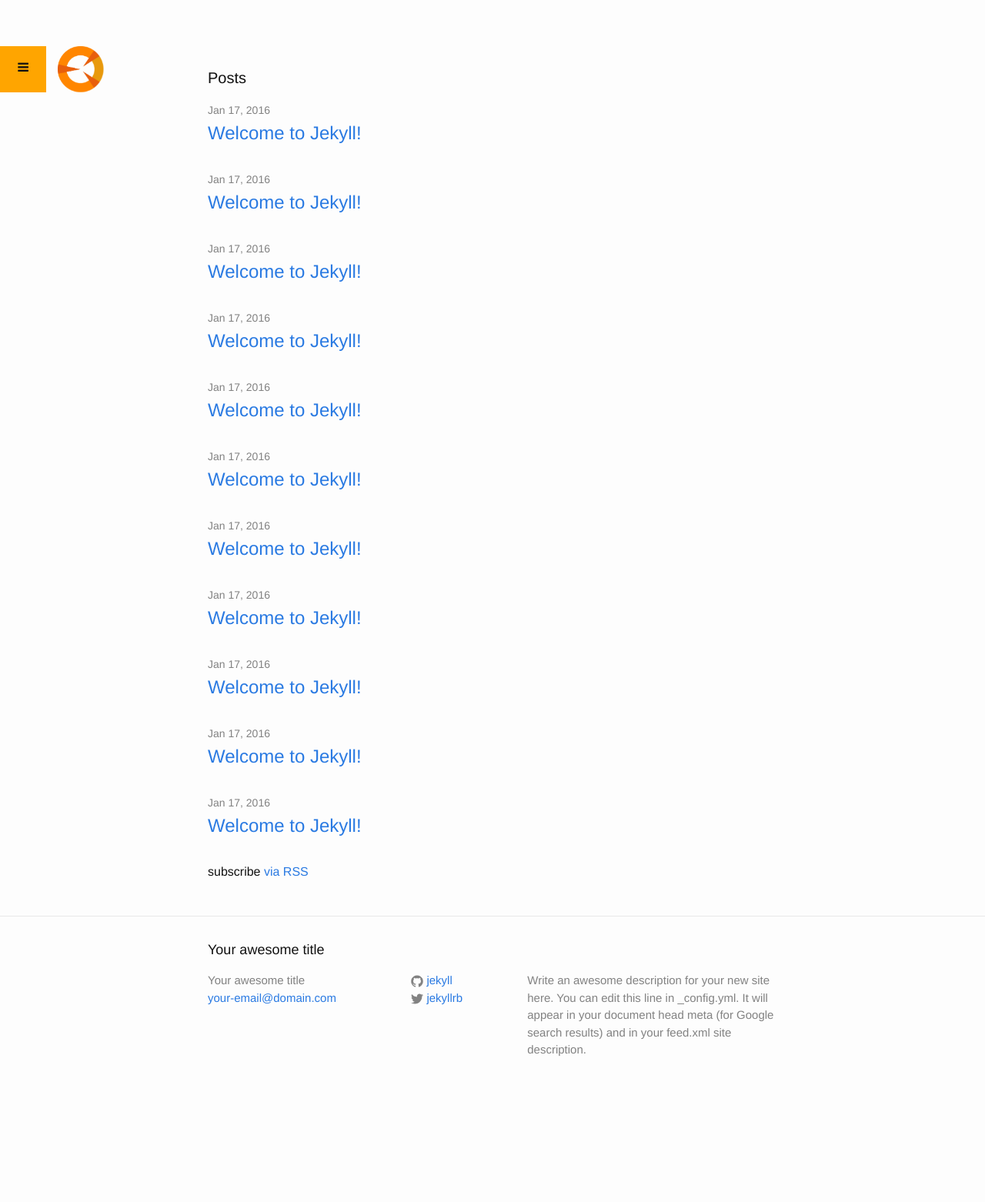
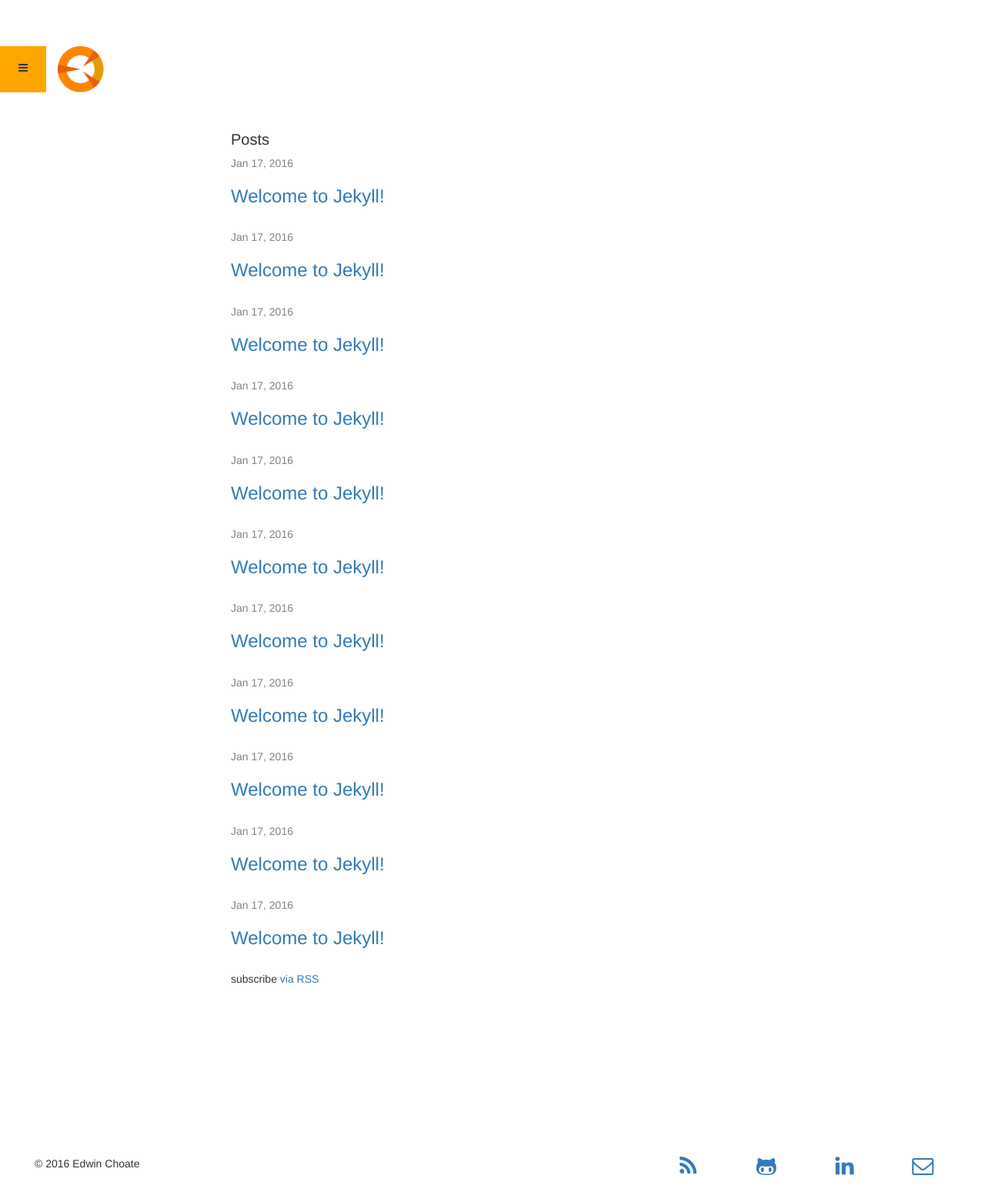
Before and after one commit to edwinchoate/edwinchoate.github.io, a Jekyll site: the page built from index.html, in a window 1280 px wide. Shown: the whole page at 77% size. Built offline with Jekyll 4.4.1, drawn with Linux system fonts in a browser that asks for light colours; before the commit the page ends 1436 px from its top, so only the background shows below that.

Commit message:
completes header and footer layouts

```diff
--- a/_config.yml
+++ b/_config.yml
@@ -6,16 +6,17 @@
 # 'jekyll serve'. If you change this file, please restart the server process.
 
 # Site settings
-title: Your awesome title
-email: your-email@domain.com
+title: edwinchoate.com
+email: edwin.choate@gatech.edu
 description: > # this means to ignore newlines until "baseurl:"
-  Write an awesome description for your new site here. You can edit this
-  line in _config.yml. It will appear in your document head meta (for
-  Google search results) and in your feed.xml site description.
+  Edwin Choate's personal website. Edwin is a current Georgia Tech student
+  from Atlanta, GA studying computer science and design.
 baseurl: "" # the subpath of your site, e.g. /blog
-url: "http://yourdomain.com" # the base hostname & protocol for your site
-twitter_username: jekyllrb
-github_username:  jekyll
+url: "http://edwinchoate.com" # the base hostname & protocol for your site
+twitter_username: edwinchoate
+github_username:  edwinchoate
+instagram_username: edwin.choate
+linkedin_username: edwinchoate
 
 # Build settings
 markdown: kramdown
--- a/_includes/footer.html
+++ b/_includes/footer.html
@@ -1,38 +1,15 @@
 <footer class="site-footer">
 
-  <div class="wrapper">
-
-    <h2 class="footer-heading">{{ site.title }}</h2>
-
-    <div class="footer-col-wrapper">
-      <div class="footer-col footer-col-1">
-        <ul class="contact-list">
-          <li>{{ site.title }}</li>
-          <li><a href="mailto:{{ site.email }}">{{ site.email }}</a></li>
-        </ul>
-      </div>
-
-      <div class="footer-col footer-col-2">
-        <ul class="social-media-list">
-          {% if site.github_username %}
-          <li>
-            {% include icon-github.html username=site.github_username %}
-          </li>
-          {% endif %}
-
-          {% if site.twitter_username %}
-          <li>
-            {% include icon-twitter.html username=site.twitter_username %}
-          </li>
-          {% endif %}
-        </ul>
-      </div>
-
-      <div class="footer-col footer-col-3">
-        <p>{{ site.description }}</p>
-      </div>
+  <div class="container-fluid">
+    <div class="row">
+      <span class="col-sm-8 col-xs-12 copyright-blurb"><p>&copy; <script>document.write(new Date().getFullYear().toString());</script> Edwin Choate</p></span>
+      <span class="footer-icons text-center">
+        <a href="/feed.xml" target="_blank"><span class="col-sm-1 col-xs-3"><i class="fa fa-rss fa-2x"></i></span></a>
+        <a href="https://github.com/{{ site.github_username }}" target="_blank"><span class="col-sm-1 col-xs-3"><i class="fa fa-github-alt fa-2x"></i></span></a>
+        <a href="https://www.linkedin.com/in/{{ site.linkedin_username }}" target="_blank"><span class="col-sm-1 col-xs-3"><i class="fa fa-linkedin fa-2x"></i></span></a>
+        <a href="mailto:{{ site.email }}"><span class="col-sm-1 col-xs-3"><i class="fa fa-envelope-o fa-2x"></i></span></a>
+      </span>
     </div>
-
   </div>
 
 </footer>
--- a/_includes/head.html
+++ b/_includes/head.html
@@ -12,5 +12,6 @@
 
   <!-- bower_components -->
   <link rel="stylesheet" href="/bower_components/font-awesome/css/font-awesome.min.css">
+  <link rel="stylesheet" href="/bower_components/bootstrap/dist/css/bootstrap.min.css">
 
 </head>
--- a/_includes/header.html
+++ b/_includes/header.html
@@ -7,14 +7,14 @@
           <i class="fa fa-bars"></i>
         </div>
 
-        <a href="http://www.edwinchoate.com"><img class="ec-logo" src="/img/ec_logo.png" alt="edwin choate logo"></a>
+        <a href="{{ site.url }}"><img class="ec-logo" src="/img/ec_logo.png" alt="edwin choate logo"></a>
 
         <div class="overlay"></div>
 
         <div class="menu-links">
           {% for my_page in site.pages %}
             {% if my_page.title %}
-            <a class="page-link" href="{{ my_page.url | prepend: site.baseurl }}">{{ my_page.title }}</a>
+            <a class="menu-page-link" href="{{ my_page.url | prepend: site.baseurl }}">{{ my_page.title }}</a>
             {% endif %}
           {% endfor %}
         </div>
--- a/_layouts/default.html
+++ b/_layouts/default.html
@@ -5,15 +5,17 @@
 
   <body>
 
-    {% include header.html %}
+    <div id="wrapper">
+      <div id="header">{% include header.html %}</div>
 
-    <div class="page-content">
-      <div class="wrapper">
-        {{ content }}
+      <div id="content" class="page-content">
+        <div class="wrapper">
+          {{ content }}
+        </div>
       </div>
+
+      <div id="footer">{% include footer.html %}</div>
     </div>
-
-    {% include footer.html %}
 
     <script src="/bower_components/jquery/dist/jquery.min.js"></script>
     <script src="/js/main.js"></script>
--- a/_sass/_layout.scss
+++ b/_sass/_layout.scss
@@ -1,10 +1,19 @@
 /**
  * Site header
  */
+
+ $menu-bar-top: $spacing-unit * 2;
+ $menu-bar-top-mobile: $spacing-unit * 0.75;
+ $menu-bar-width: $spacing-unit * 2;
+
 .site-header {
     // border-top: 5px solid $grey-color-dark;
     // border-bottom: 1px solid $grey-color-light;
-    min-height: 56px;
+    min-height: $menu-bar-top-mobile + $menu-bar-width;
+
+    @include my-media-query($screen-sm-min) {
+      min-height: $menu-bar-top + $menu-bar-width;
+    }
 
     // Positioning context for the mobile navigation icon
     // position: relative;
@@ -27,11 +36,6 @@
 .site-nav {
 
   overflow: hidden;
-
-  $menu-bar-top: $spacing-unit * 2;
-  $menu-bar-top-mobile: $spacing-unit * 0.75;
-  $menu-bar-width: $spacing-unit * 2;
-
 
   .menu-bar {
     position: fixed;
@@ -74,7 +78,7 @@
     z-index: 1000;
     top: 0;
     left: 0;
-    background-color: rgba($background-color, 0.90);
+    background-color: rgba($background-color, 0.95);
     border-radius: none;
   }
 
@@ -115,7 +119,7 @@
   //     display: none;
   // }
 
-  .page-link {
+  .menu-page-link {
       display: block;
       // padding: $spacing-unit / 2 $spacing-unit / 2;
       margin-right: $spacing-unit / 2;
@@ -197,75 +201,103 @@
   // }
 }
 
+#wrapper {
+  min-height: 100vh;
+  position: relative;
+}
 
+#content {
+  position: relative;
+  padding-bottom: $spacing-unit * 6;
+
+  @include my-media-query($screen-sm-min) {
+    padding-bottom: $spacing-unit * 9;
+  }
+}
 
 /**
  * Site footer
  */
-.site-footer {
-    border-top: 1px solid $grey-color-light;
-    padding: $spacing-unit 0;
-}
 
-.footer-heading {
-    font-size: 18px;
-    margin-bottom: $spacing-unit / 2;
-}
+#footer {
+    // border-top: 1px solid $grey-color-light;
+    // padding: $spacing-unit 0;
+    position: absolute;
+      bottom: 0;
+      left: 0;
+    width: 100%;
+    padding: $spacing-unit;
 
-.contact-list,
-.social-media-list {
-    list-style: none;
-    margin-left: 0;
-}
+    .copyright-blurb {
+      text-align: center;
+      margin: ($spacing-unit / 2) 0 ($spacing-unit / 2) 0;
 
-.footer-col-wrapper {
-    font-size: 15px;
-    color: $grey-color;
-    margin-left: -$spacing-unit / 2;
-    @extend %clearfix;
-}
-
-.footer-col {
-    float: left;
-    margin-bottom: $spacing-unit / 2;
-    padding-left: $spacing-unit / 2;
-}
-
-.footer-col-1 {
-    width: -webkit-calc(35% - (#{$spacing-unit} / 2));
-    width:         calc(35% - (#{$spacing-unit} / 2));
-}
-
-.footer-col-2 {
-    width: -webkit-calc(20% - (#{$spacing-unit} / 2));
-    width:         calc(20% - (#{$spacing-unit} / 2));
-}
-
-.footer-col-3 {
-    width: -webkit-calc(45% - (#{$spacing-unit} / 2));
-    width:         calc(45% - (#{$spacing-unit} / 2));
-}
-
-@include media-query($on-laptop) {
-    .footer-col-1,
-    .footer-col-2 {
-        width: -webkit-calc(50% - (#{$spacing-unit} / 2));
-        width:         calc(50% - (#{$spacing-unit} / 2));
-    }
-
-    .footer-col-3 {
-        width: -webkit-calc(100% - (#{$spacing-unit} / 2));
-        width:         calc(100% - (#{$spacing-unit} / 2));
+      @include my-media-query($screen-sm-min) {
+        text-align: left;
+        margin: 0;
+      }
     }
 }
-
-@include media-query($on-palm) {
-    .footer-col {
-        float: none;
-        width: -webkit-calc(100% - (#{$spacing-unit} / 2));
-        width:         calc(100% - (#{$spacing-unit} / 2));
-    }
-}
+//
+// .footer-heading {
+//     font-size: 18px;
+//     margin-bottom: $spacing-unit / 2;
+// }
+//
+// .contact-list,
+// .social-media-list {
+//     list-style: none;
+//     margin-left: 0;
+// }
+//
+// .footer-col-wrapper {
+//     font-size: 15px;
+//     color: $grey-color;
+//     margin-left: -$spacing-unit / 2;
+//     @extend %clearfix;
+// }
+//
+// .footer-col {
+//     float: left;
+//     margin-bottom: $spacing-unit / 2;
+//     padding-left: $spacing-unit / 2;
+// }
+//
+// .footer-col-1 {
+//     width: -webkit-calc(35% - (#{$spacing-unit} / 2));
+//     width:         calc(35% - (#{$spacing-unit} / 2));
+// }
+//
+// .footer-col-2 {
+//     width: -webkit-calc(20% - (#{$spacing-unit} / 2));
+//     width:         calc(20% - (#{$spacing-unit} / 2));
+// }
+//
+// .footer-col-3 {
+//     width: -webkit-calc(45% - (#{$spacing-unit} / 2));
+//     width:         calc(45% - (#{$spacing-unit} / 2));
+// }
+//
+// @include media-query($on-laptop) {
+//     .footer-col-1,
+//     .footer-col-2 {
+//         width: -webkit-calc(50% - (#{$spacing-unit} / 2));
+//         width:         calc(50% - (#{$spacing-unit} / 2));
+//     }
+//
+//     .footer-col-3 {
+//         width: -webkit-calc(100% - (#{$spacing-unit} / 2));
+//         width:         calc(100% - (#{$spacing-unit} / 2));
+//     }
+// }
+//
+// @include media-query($on-palm) {
+//     .footer-col {
+//         float: none;
+//         width: -webkit-calc(100% - (#{$spacing-unit} / 2));
+//         width:         calc(100% - (#{$spacing-unit} / 2));
+//     }
+// }
 
 
 
--- a/js/main.js
+++ b/js/main.js
@@ -10,9 +10,8 @@
 
 // toggles navbar button's Font Awesome icons and expands/collapses menu
 var menuHandler = function() {
-  var _this = $(this);
   // font-awesome icon
-  var icon = _this.find("i");
+  var icon = menuBar.find("i");
 
   // collapsing navbar
   if (navbarExpanded) {
@@ -32,3 +31,11 @@
 
 // add click handler to menu bar button
 menuBar.on("click", menuHandler);
+navbarElements.click(menuHandler);
+
+// exit navbar on esc key
+$('body').keydown(function(e) {
+  if (e.keyCode == 27 && navbarExpanded) {
+    menuHandler();
+  }
+});
```
Also changed, not shown: 1 other file.
